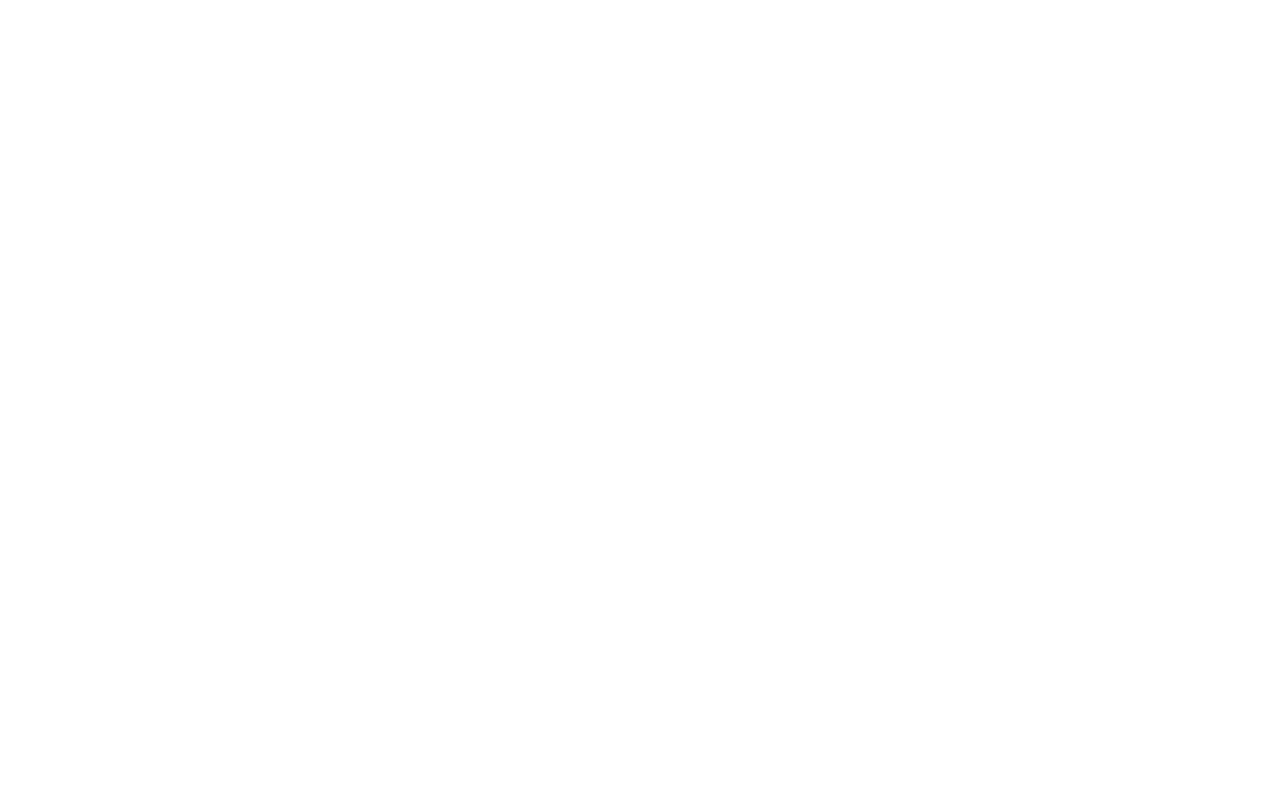
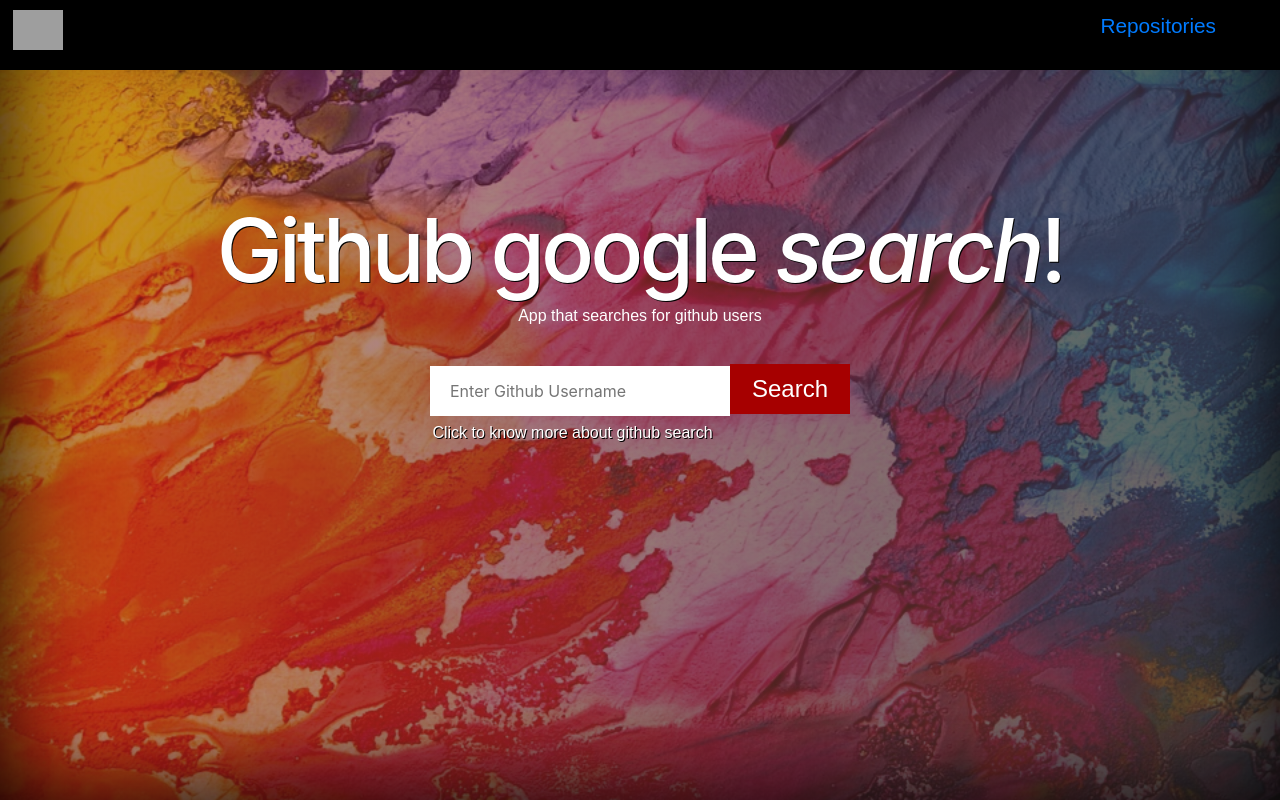
Before and after one commit to perpyotieno/Github-Search, an Angular app: page /repositories in a window 1280 px wide. Built offline with nearby package versions, Linux system fonts and the light colour scheme; grey boxes are pictures that could not be loaded.

Commit message:
add styles on the submit button

```diff
--- a/src/app/app.component.ts
+++ b/src/app/app.component.ts
@@ -1,6 +1,5 @@
 import { Component } from '@angular/core';
 import {GitsearcherService} from 'src/app/Gitsearch/gitsearcher.service'
-import { GitsearchFormComponent } from 'src/app/gitsearch-form/gitsearch-form.component'
 import { GitsearchComponent } from 'src/app/gitsearch/gitsearch.component';
 
 
--- a/src/app/gitsearch-form/gitsearch-form.component.ts
+++ b/src/app/gitsearch-form/gitsearch-form.component.ts
@@ -1,35 +1,35 @@
-// import { Component, OnInit } from '@angular/core';
-// import {Repository} from 'src/app/repository';
-// import {GitsearcherService} from 'src/app/Gitsearch/gitsearcher.service'
-// import {User} from 'src/app/user';
-// import { GitsearchComponent } from 'src/app/gitsearch/gitsearch.component';
-// import { AppComponent } from 'src/app/app.component';
-// import {FormsModule} from '@angular/forms';
-//
-//
-// @Component({
-//   selector: 'app-gitsearch-form',
-//   templateUrl: './gitsearch-form.component.html',
-//   styleUrls: ['./gitsearch-form.component.css']
-// })
-// export class GitsearchFormComponent implements OnInit {
-//   details: any [];
-//   repos:any [];
-//   username: string;
-//
-//   constructor(private gitsearcherService: GitsearcherService) { }
-//
-//   ngOnInit() {
-//   }
-//   findUser(){
-//     this.gitsearcherService.updateProfile(this.username);
-//     this.gitsearcherService.getProfileInfo(this.username).subscribe(details => {
-//       console.log(details);
-//       this.details = details;
-//     });
-//     this.gitsearcherService.getRepoInfo().subscribe(repos => {
-//       console.log(repos);
-//       this.repos = repos;
-//   })
-// }
-// }
+import { Component, OnInit } from '@angular/core';
+import {Repository} from 'src/app/repository';
+import {GitsearcherService} from 'src/app/Gitsearch/gitsearcher.service'
+import {User} from 'src/app/user';
+import { GitsearchComponent } from 'src/app/gitsearch/gitsearch.component';
+import { AppComponent } from 'src/app/app.component';
+import {FormsModule} from '@angular/forms';
+
+
+@Component({
+  selector: 'app-gitsearch-form',
+  templateUrl: './gitsearch-form.component.html',
+  styleUrls: ['./gitsearch-form.component.css']
+})
+export class GitsearchFormComponent implements OnInit {
+  details: any [];
+  repos:any [];
+  username: string;
+
+  constructor(private gitsearcherService: GitsearcherService) { }
+
+  ngOnInit() {
+  }
+  findUser(){
+    this.gitsearcherService.updateProfile(this.username);
+    this.gitsearcherService.getProfileInfo(this.username).subscribe(details => {
+      console.log(details);
+      this.details = details;
+    });
+    this.gitsearcherService.getRepoInfo().subscribe(repos => {
+      console.log(repos);
+      this.repos = repos;
+  })
+}
+}
--- a/src/app/gitsearch/gitsearch.component.css
+++ b/src/app/gitsearch/gitsearch.component.css
@@ -44,15 +44,20 @@
   font-size: 1.5rem;
   font-family: sans-serif;
   font-family: "Exo 2", sans-serif;
+  margin-top: 20px;
 }
 button:hover {
   background-color: #cc0404;
 }
-submit {
+.submit {
   background-color: #a60000;
   border: none;
   width: 120px;
   height: 50px;
+  font-family: sans-serif;
+  font-family: "Exo 2", sans-serif;
+  margin-top: 20px;
+
 }
 input {
   height: 50px;
@@ -93,18 +98,15 @@
   margin-left: 120px;
   color: white;
 }
-.submit{
-  font-family: sans-serif;
-  font-family: "Exo 2", sans-serif;
-}
 .stylerepos{
   background-color:rgba(211,211,211,0.5);
   padding: 20px;
   margin-bottom: 20px;
-  box-shadow: 0 0 10px black;
+  box-shadow: 0 0 10px white;
 }
 .stylerepos:hover{
-    box-shadow: 0 0 10px white;
+
+  box-shadow: 0 0 10px black;
 }
 .profilecontainer{
   display: flex;
--- a/src/app/gitsearch/gitsearch.component.html
+++ b/src/app/gitsearch/gitsearch.component.html
@@ -9,14 +9,14 @@
     <router-outlet></router-outlet>
   </div>
   <div class="Forms">
-    <h1>Crafts that make you <em>feel</em> good.</h1>
-    <p>100% Home Made Crafts.</p>
+    <h1>Github google <em>search</em>!</h1>
+    <p>App that searches for github users</p>
     <form (ngSubmit)="findUser()" #gitsearchForm="ngForm">
       <div class="form-group">
 
         <input type="text" required class="" id="username" [(ngModel)]="username" name="username" placeholder="Enter Github Username">
 
-        <button type="submit" class="submit" name="button">Submit</button><span class="subscribe-span">Click to know more about github search </span>
+        <button type="submit" class="submit" name="button">Search</button><span class="subscribe-span">Click to know more about github search </span>
       </div>
     </form>
 
@@ -35,7 +35,7 @@
         <p><a href="{{details.html_url}}" target="_blank">View profile on Github</a></p>
       </div>
       <div class="profilebox2">
-        <p> {{details.name}} ({{details.login}})</p>
+        <p> <b>{{details.name}}</b> ({{details.login}})</p>
 
         <p *ngIf="details.company">Works at {{details.company}}</p>
         <p *ngIf="details.location">Located at {{details.location}}</p>
```
